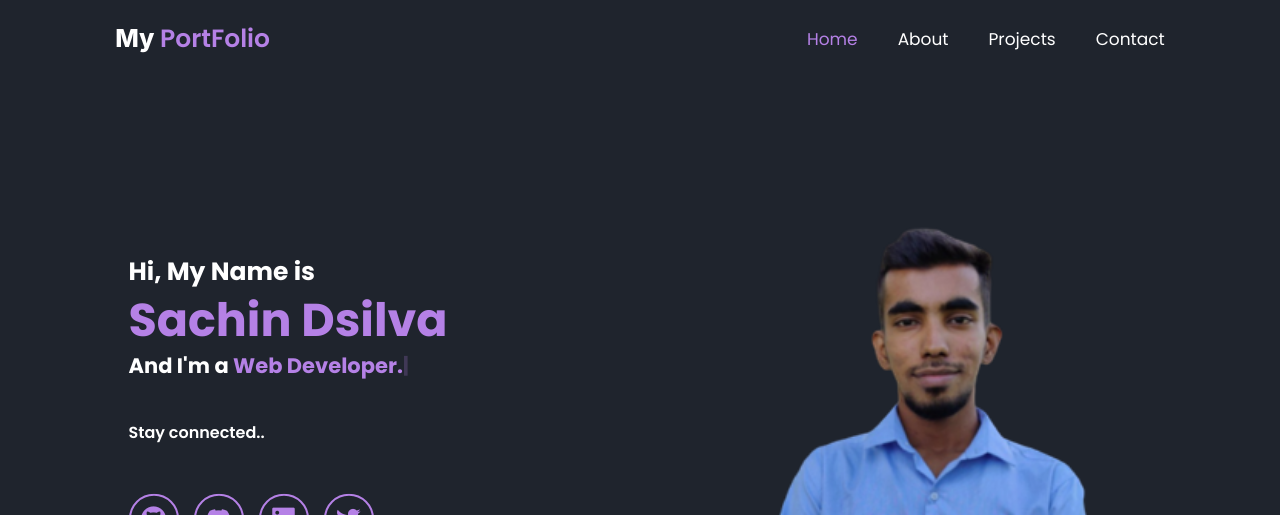
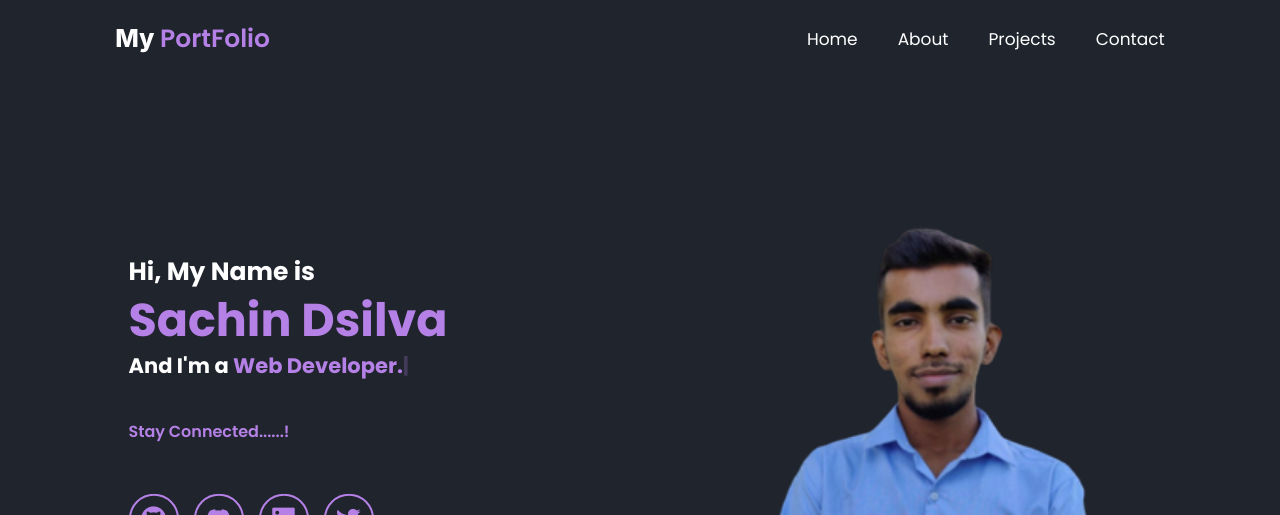
Before and after one commit to sachindsilva16/Portfolio, a React (Create React App) app: page / in a window 1280 px wide. Shown: the top 515 px of the page. Built offline with nearby package versions, Linux system fonts and the light colour scheme.

Commit message:
Add header component

```diff
--- a/src/App.jsx
+++ b/src/App.jsx
@@ -5,7 +5,7 @@ import Typed from "typed.js";
 import ScrollReveal from "scrollreveal";
 import HomeSection from "./Home";
 import AboutSection from "./About";
-
+import HeaderSection from "./Header";
 
 const App = () => {
 
@@ -54,10 +54,7 @@ const App = () => {
 
 
 
-    // NAVBAR TOGGLE BUTTON..
 
-
-    const [isNavBarOpen, setNavBarOpen] = useState(false);
 
 
     // Hide navBar widget when link is clicked..
@@ -87,42 +84,7 @@ const App = () => {
 
     return (
         <div>
-            <header className="header" >
-
-                {/* Header Logo name */}
-                <a href='#' className="logo">My <span className="logo-name">PortFolio</span></a>
-
-                <i className={isNavBarOpen ? ' bx bx-x' : 'bx bx-menu'} id="menu-icon" style={{ cursor: "pointer" }} onClick={() => {
-                    setNavBarOpen((previousState) => {
-                        return !previousState;
-                    })
-                }}></i>
-                {/* <button id="menu-btn">
-                    <span className="hamburger-top"></span>
-                    <span className="hamburger-middle"></span>
-                    <span className="hamburger-"></span>
-                </button> */}
-
-                {/* Navigation bar */}
-                <nav className={`navbar${ isNavBarOpen ? ' active' : '' }`} >
-                    <a href='#home' className="active" onClick={() => {
-                        setNavBarOpen(false);
-                    }}>Home</a>
-                    {/* <a href='#home'>Home</a> */}
-                    <a href='#about' onClick={() => {
-                        setNavBarOpen(false);
-                    }}>About</a>
-                    {/* <a href='#experience' onClick={() => {
-                        setNavBarOpen(false);
-                    }}>Experience</a> */}
-                    <a href='#projects' onClick={() => {
-                        setNavBarOpen(false);
-                    }}>Projects</a>
-                    <a href='#contact' onClick={() => {
-                        setNavBarOpen(false);
-                    }}>Contact</a>
-                </nav>
-            </header>
+            <HeaderSection />
 
 
 
--- /dev/null
+++ b/src/Header.jsx
@@ -0,0 +1,50 @@
+import React,{useState} from "react";
+
+
+export default function HeaderSection() {
+
+    // NAVBAR TOGGLE BUTTON..
+
+
+    const [isNavBarOpen, setNavBarOpen] = useState(false);
+
+
+    return (
+        <header className="header" >
+
+            {/* Header Logo name */}
+            <a href='/' className="logo" style={{cursor:"pointer"}}>My <span className="logo-name" >PortFolio</span></a>
+
+            <i className={isNavBarOpen ? ' bx bx-x' : 'bx bx-menu'} id="menu-icon" style={{ cursor: "pointer" }} onClick={() => {
+                setNavBarOpen((previousState) => {
+                    return !previousState;
+                })
+            }}></i>
+            {/* <button id="menu-btn">
+                    <span className="hamburger-top"></span>
+                    <span className="hamburger-middle"></span>
+                    <span className="hamburger-"></span>
+                </button> */}
+
+            {/* Navigation bar */}
+            <nav className={`navbar${ isNavBarOpen ? ' active' : '' }`} >
+                <a href='#home' onClick={() => {
+                    setNavBarOpen(false);
+                }}>Home</a>
+                {/* <a href='#home'>Home</a> */}
+                <a href='#about' onClick={() => {
+                    setNavBarOpen(false);
+                }}>About</a>
+                {/* <a href='#experience' onClick={() => {
+                        setNavBarOpen(false);
+                    }}>Experience</a> */}
+                <a href='#projects' onClick={() => {
+                    setNavBarOpen(false);
+                }}>Projects</a>
+                <a href='#contact' onClick={() => {
+                    setNavBarOpen(false);
+                }}>Contact</a>
+            </nav>
+        </header>
+    );
+}
--- a/src/Home.jsx
+++ b/src/Home.jsx
@@ -7,11 +7,30 @@ import Typed from "typed.js";
 const HomeSection = () =>{
 
 
-    const element = React.useRef(null);
+    const firstElement = React.useRef(null);
 
     React.useEffect(() => {
-        const typed = new Typed(element.current, {
+        const typed = new Typed(firstElement.current, {
             strings: ['Web Developer.', 'Web Designer.'],
+            typeSpeed: 70,
+            smartBackspace: true,
+            backSpeed: 50,
+            loop: true,
+            loopCount: Infinity,
+            shuffle: false,
+        });
+
+        return () => {
+            // Destroy Typed instance during cleanup to stop animation
+            typed.destroy();
+        };
+    }, []);
+
+    const secondElement = React.useRef(null);
+
+    React.useEffect(() => {
+        const typed = new Typed(secondElement.current, {
+            strings: ['Stay Connected......!'],
             typeSpeed: 70,
             smartBackspace: true,
             backSpeed: 50,
@@ -33,8 +52,8 @@ const HomeSection = () =>{
                 <div className="home-content">
                     <h3>Hi, My Name is</h3>
                     <h1>Sachin Dsilva</h1>
-                    <h3>And I'm a <span ref={element}></span></h3>
-                    <p>Stay connected..</p>
+                    <h3>And I'm a <span ref={firstElement}></span></h3>
+                    <p class="social-connect"><span ref={secondElement}></span></p>
 
 
                     {/* SOCIA MEDIA ICONS */}
--- a/src/styles.css
+++ b/src/styles.css
@@ -128,6 +128,12 @@ section {
 .home-content p {
     font-size: 1.8rem;
     line-height: 4;
+}
+
+/*  */
+
+.social-connect{
+    animation:float-button 1.5s ease-in-out infinite;
 }
 
 /* DEVELOPER IMAGE */
```
